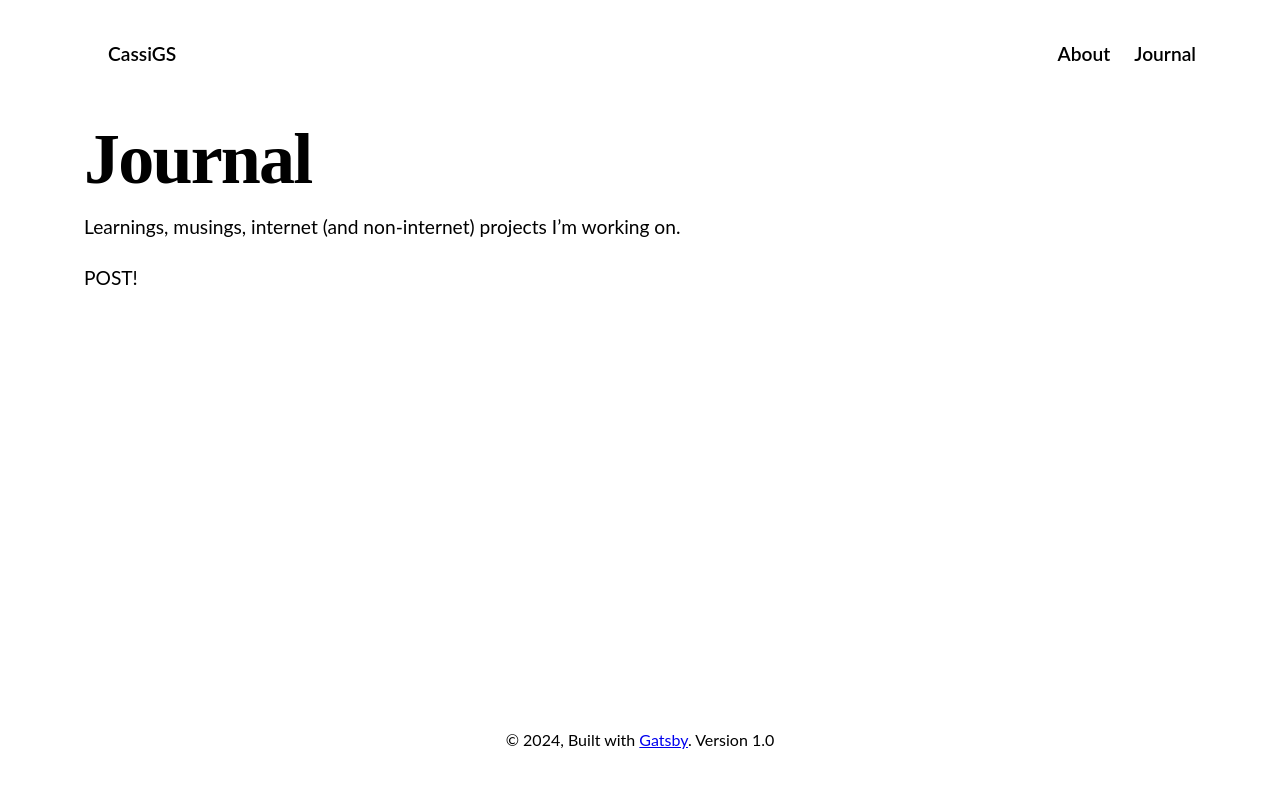
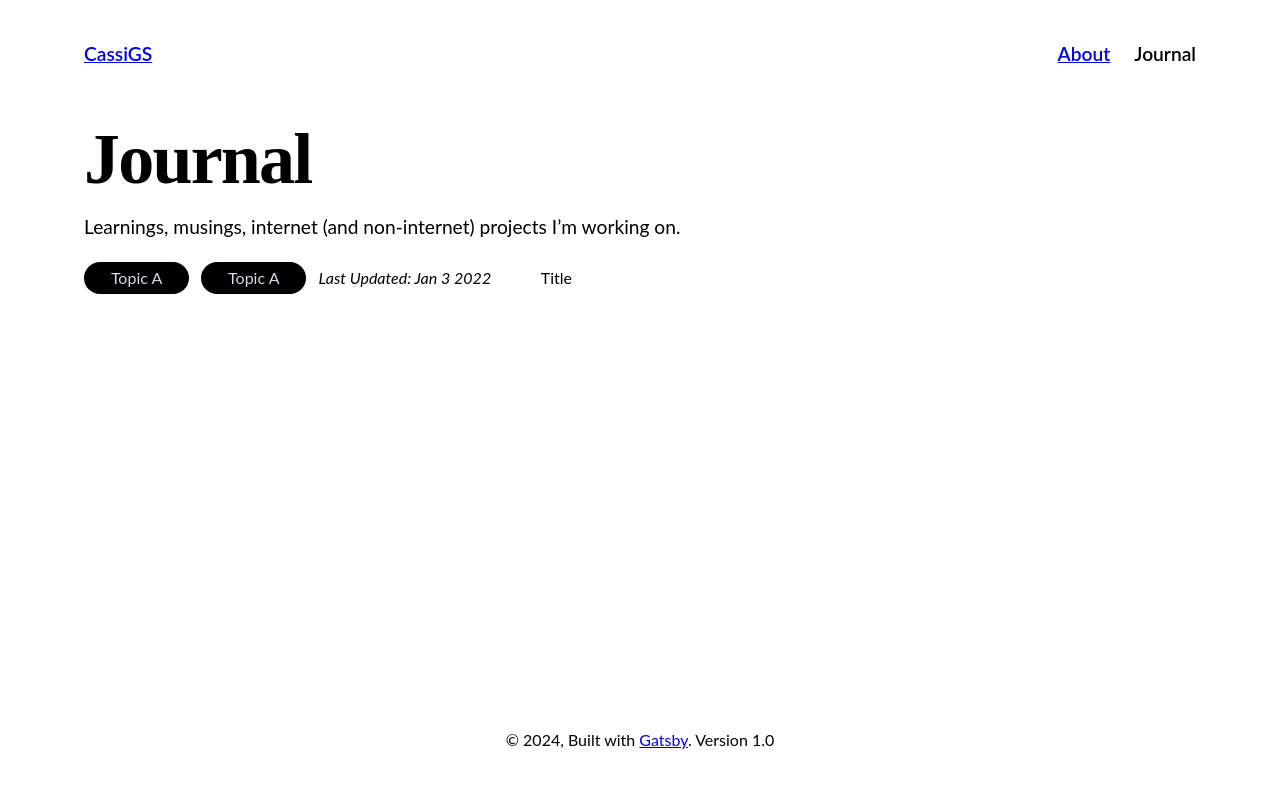
Before and after one commit to CassiGS/jamstack-portfolio, a Gatsby site: page /journal in a window 1280 px wide. Built offline with nearby package versions, Linux system fonts and the light colour scheme; Gatsby itself is replaced by a stand-in of ours.

Commit message:
Add basic styling to blog list'

```diff
--- a/src/pages/journal.js
+++ b/src/pages/journal.js
@@ -18,7 +18,16 @@ const JournalPage = ({ data, location }) => {
           <section className="blog__list">
             {posts.map(post => {
               console.log(post)
-              return <p>POST!</p>
+              return (
+                <ul>
+                  <li className="blog__list-item--pill">Topic A</li>
+                  <li className="blog__list-item--pill">Topic A</li>
+                  <li className="blog__list-item--date">
+                    Last Updated: Jan 3 2022
+                  </li>
+                  <li>Title</li>
+                </ul>
+              )
             })}
           </section>
         </section>
--- a/src/style.css
+++ b/src/style.css
@@ -50,6 +50,7 @@
   --fontWeight-bold: 700;
   --fontWeight-black: 900;
   --color-heading-black: #000;
+  --color-accent: #d1dce5;
 }
 /* HTML elements */
 
@@ -135,7 +136,7 @@ p {
   font-size: var(--fontSize-2);
 }
 
-.global-header a {
+.global-header a:not(:first-child) {
   text-decoration: none;
   color: var(--color-heading-black);
   margin-left: var(--spacing-6);
@@ -161,3 +162,28 @@ p {
 .interor__subhead p {
   font-size: var(--fontSize-2);
 }
+
+.blog__list ul {
+  width: 60%;
+  display: grid;
+  grid-template-columns: 1fr 1fr 2fr 2fr;
+  padding-inline-start: 0;
+  align-items: center;
+  gap: var(--spacing-3);
+}
+
+.blog__list ul li {
+  list-style-type: none;
+}
+
+.blog__list-item--pill {
+  background-color: var(--color-heading-black);
+  color: var(--color-accent);
+  text-align: center;
+  padding: var(--spacing-1);
+  border-radius: var(--spacing-4);
+}
+
+.blog__list-item--date {
+  font-style: italic;
+}
```
